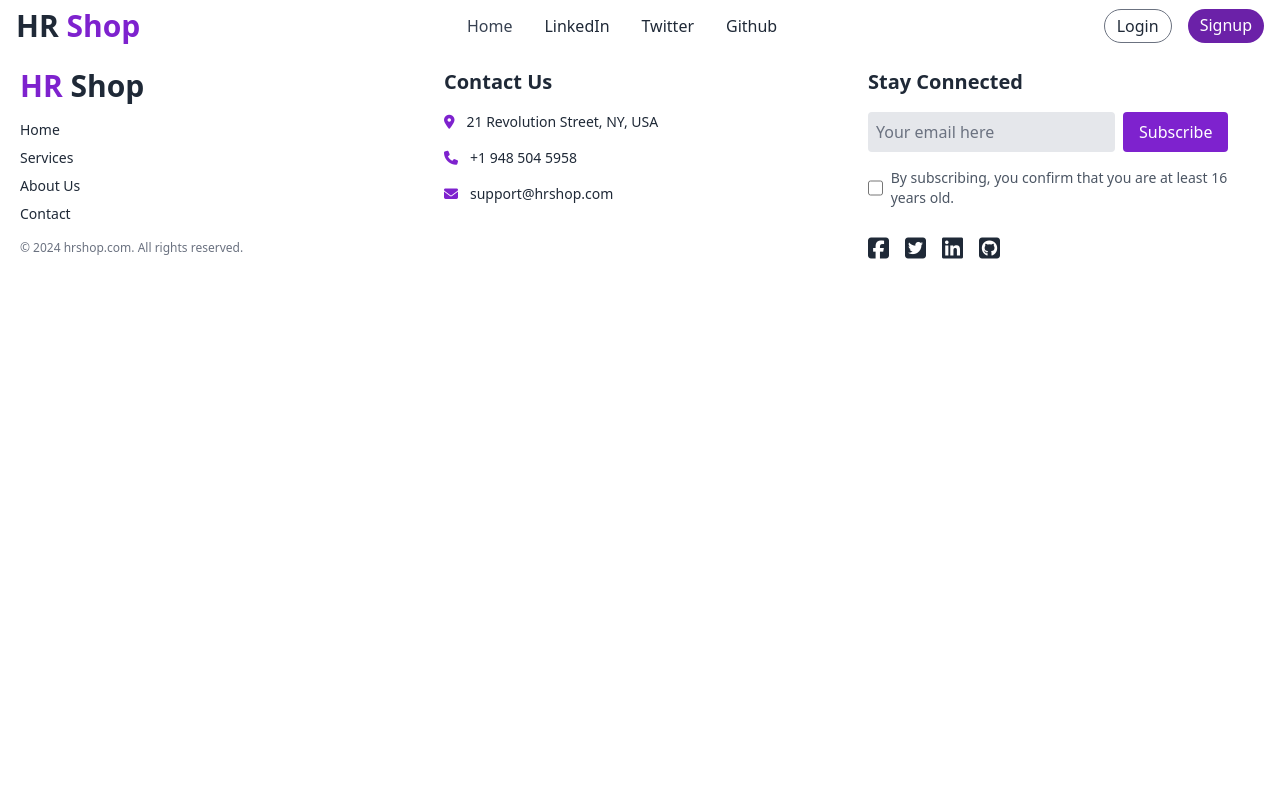
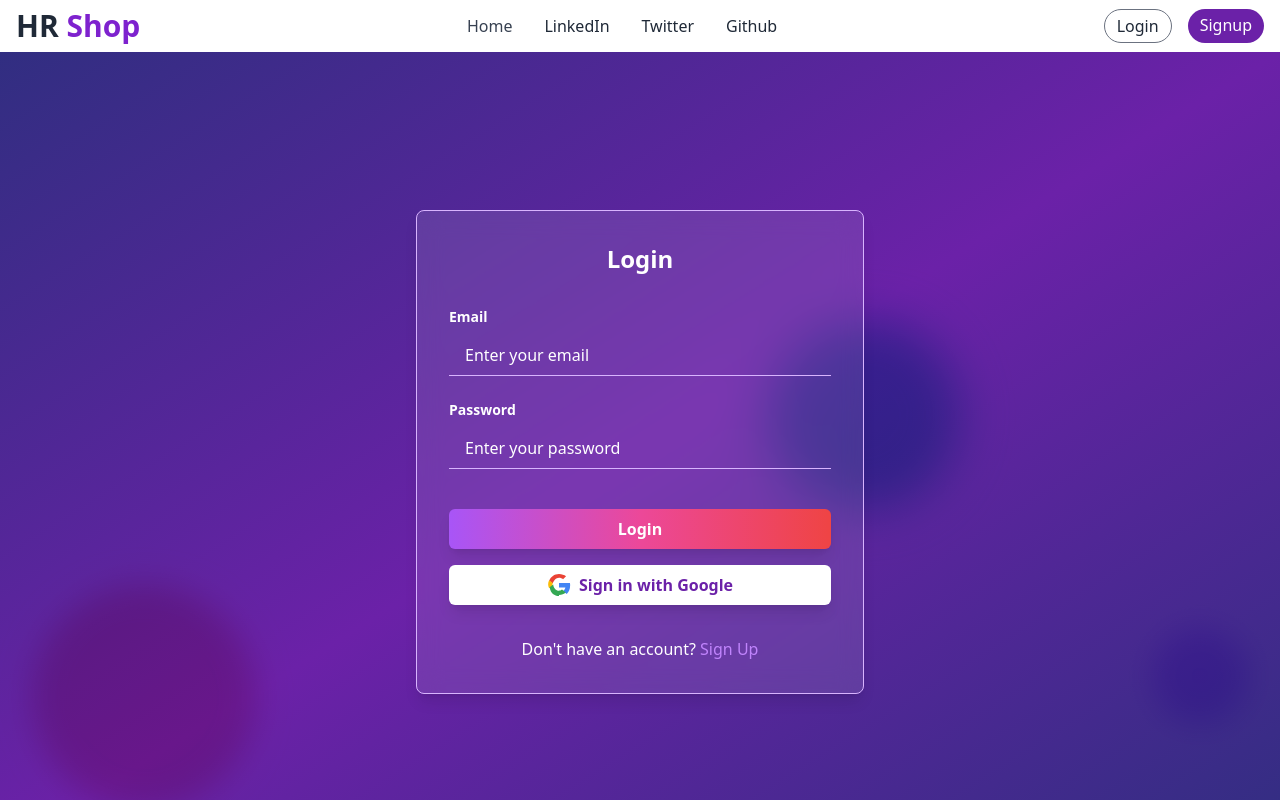
Before and after one commit to Ajay-33/HR-Client, a React (Create React App) app: page /login in a window 1280 px wide. Shown: the top 800 px of the page. Built offline with nearby package versions, Linux system fonts and the light colour scheme.

Commit message:
'login-signup-pages'

```diff
--- a/src/App.js
+++ b/src/App.js
@@ -9,6 +9,8 @@ import Footer from "./components/Footer";
 import Sidebar from "./components/SideBar";
 import HeroSection from "./components/HeroSection";
 import Home from "./pages/Home";
+import Signup from "./components/Signup";
+import Login from "./components/Login";
 
 function App() {
   return (
@@ -17,6 +19,8 @@ function App() {
         <Navbar />
         <Routes>
           <Route exact path="/" element={<Home />} />
+          <Route exact path="/signup" element={<Signup />} />
+          <Route exact path="/login" element={<Login />} />
         </Routes>
         <Footer />
       </Router>
--- a/src/components/HeroSection.js
+++ b/src/components/HeroSection.js
@@ -36,7 +36,7 @@ const HeroSection = () => {
         <img
           src={deliveryPersonImage}
           alt="Delivery Person"
-          className="w-full max-w-md mx-auto filter drop-shadow-lg rounded-3xl transform hover:scale-105 transition duration-500"
+          className="w-full max-w-md mx-auto  filter drop-shadow-lg rounded-3xl transform hover:scale-105 transition duration-500"
         />
 
       </div>
--- /dev/null
+++ b/src/components/Login.js
@@ -0,0 +1,100 @@
+import React from "react";
+import { Link } from "react-router-dom"; // Assuming you're using react-router for navigation
+
+function Login() {
+  return (
+    <div className="flex items-center justify-center min-h-screen bg-gradient-to-br from-indigo-900 via-purple-800 to-indigo-900 relative overflow-hidden">
+      {/* Background Blurred Circles */}
+      <div className="absolute inset-0 overflow-hidden">
+        <div className="absolute top-1/3 right-1/4 w-48 h-48 bg-teal-400 rounded-full opacity-60 mix-blend-multiply animate-pulse blur-xl"></div>
+        <div className="absolute bottom-32 right-8 w-24 h-24 bg-purple-500 rounded-full opacity-40 mix-blend-multiply animate-pulse blur-lg"></div>
+        <div className="absolute top-2/3 left-8 w-56 h-56 bg-pink-500 rounded-full opacity-40 mix-blend-multiply animate-pulse blur-lg"></div>
+      </div>
+
+      {/* Translucent Form */}
+      <div className="relative w-full max-w-md p-8 mx-4 bg-white bg-opacity-10 backdrop-blur-md rounded-lg shadow-lg border border-purple-300">
+        <h2 className="text-2xl font-bold text-center text-white mb-8">Login</h2>
+        <form>
+          <div className="mb-6">
+            <label className="block text-white text-sm font-semibold mb-2" htmlFor="email">
+              Email
+            </label>
+            <input
+              type="email"
+              id="email"
+              className="w-full px-4 py-2 text-white bg-transparent border-b border-purple-300 placeholder-white focus:outline-none focus:border-purple-500"
+              placeholder="Enter your email"
+              required
+            />
+          </div>
+          <div className="mb-6">
+            <label className="block text-white text-sm font-semibold mb-2" htmlFor="password">
+              Password
+            </label>
+            <input
+              type="password"
+              id="password"
+              className="w-full px-4 py-2 text-white bg-transparent border-b border-purple-300 placeholder-white focus:outline-none focus:border-purple-500"
+              placeholder="Enter your password"
+              required
+            />
+          </div>
+          {/* Enhanced Login Button */}
+          <button
+            type="submit"
+            className="w-full px-4 py-2 mt-4 text-white font-semibold rounded-md shadow-lg focus:outline-none bg-gradient-to-r from-purple-500 via-pink-500 to-red-500 hover:from-pink-500 hover:to-purple-500 transition-all duration-300 transform hover:scale-105"
+          >
+            Login
+          </button>
+          {/* Sign in with Google Button */}
+          <button
+            type="button"
+            className="w-full px-4 py-2 mt-4 text-purple-800 font-semibold rounded-md shadow-lg focus:outline-none bg-white hover:bg-gray-100 transition-all duration-300 transform hover:scale-105 flex items-center justify-center space-x-2"
+          >
+            <svg
+              className="w-6 h-6"
+              xmlns="http://www.w3.org/2000/svg"
+              viewBox="0 0 48 48"
+            >
+              <path
+                fill="#EA4335"
+                d="M24 9.5c3.15 0 5.88 1.08 8.07 2.92l6-6C34.54 3.88 29.5 2 24 2 14.8 2 7.18 7.66 4.24 15.63l7.12 5.52C13.1 15.3 18.06 9.5 24 9.5z"
+              />
+              <path
+                fill="#4285F4"
+                d="M46.3 24.5c0-1.55-.14-3.04-.4-4.5H24v9h12.8c-.55 3.02-2.33 5.5-4.92 7.16l7.56 5.86c4.41-4.07 6.86-10.08 6.86-17.52z"
+              />
+              <path
+                fill="#FBBC05"
+                d="M11.36 28.02c-.88-2.56-.88-5.3 0-7.86L4.24 14.63C1.66 19.43 1.66 25.57 4.24 30.37l7.12-5.52z"
+              />
+              <path
+                fill="#34A853"
+                d="M24 44c5.54 0 10.2-1.83 13.6-4.98l-7.56-5.86C27.77 34.98 25.94 35.5 24 35.5c-5.94 0-10.9-5.8-11.64-12.65l-7.12 5.52C7.18 40.34 14.8 46 24 46z"
+              />
+              <path
+                fill="none"
+                d="M2 2h44v44H2z"
+              />
+            </svg>
+            <span>Sign in with Google</span>
+          </button>
+        </form>
+        {/* Don't have an account? */}
+        <div className="mt-8 text-center">
+          <p className="text-white">
+            Don't have an account?{" "}
+            <Link
+              to="/signup"
+              className="text-purple-400 hover:underline hover:text-purple-500"
+            >
+              Sign Up
+            </Link>
+          </p>
+        </div>
+      </div>
+    </div>
+  );
+}
+
+export default Login;
--- a/src/components/Navbar.js
+++ b/src/components/Navbar.js
@@ -13,7 +13,7 @@ const Navbar = () => {
         {/* Center: Navigation Links */}
         <nav className="hidden md:flex space-x-8">
           <Link
-            to="/tracking"
+            to="/"
             className="text-gray-700 hover:text-purple-700 transition duration-300"
           >
             Home
--- /dev/null
+++ b/src/components/Signup.js
@@ -0,0 +1,112 @@
+import React from "react";
+import { Link } from "react-router-dom"; // Assuming you're using react-router for navigation
+
+function SignUp() {
+  return (
+    <div className="flex items-center justify-center min-h-screen bg-gradient-to-br from-indigo-900 via-purple-800 to-indigo-900 relative overflow-hidden">
+      {/* Background Blurred Circles */}
+      <div className="absolute inset-0 overflow-hidden">
+        <div className="absolute top-1/3 right-1/4 w-48 h-48 bg-teal-400 rounded-full opacity-60 mix-blend-multiply animate-pulse blur-xl"></div>
+        <div className="absolute bottom-32 right-8 w-24 h-24 bg-purple-500 rounded-full opacity-40 mix-blend-multiply animate-pulse blur-lg"></div>
+        <div className="absolute top-2/3 left-8 w-56 h-56 bg-pink-500 rounded-full opacity-40 mix-blend-multiply animate-pulse blur-lg"></div>
+      </div>
+
+      {/* Translucent Form */}
+      <div className="relative w-full max-w-md p-8 mx-4 bg-white bg-opacity-10 backdrop-blur-md rounded-lg shadow-lg border border-purple-300">
+        <h2 className="text-2xl font-bold text-center text-white mb-8">Sign Up</h2>
+        <form>
+          <div className="mb-6">
+            <label className="block text-white text-sm font-semibold mb-2" htmlFor="username">
+              Username
+            </label>
+            <input
+              type="text"
+              id="username"
+              className="w-full px-4 py-2 text-white bg-transparent border-b border-purple-300 placeholder-white focus:outline-none focus:border-purple-500"
+              placeholder="Enter your username"
+              required
+            />
+          </div>
+          <div className="mb-6">
+            <label className="block text-white text-sm font-semibold mb-2" htmlFor="email">
+              Email
+            </label>
+            <input
+              type="email"
+              id="email"
+              className="w-full px-4 py-2 text-white bg-transparent border-b border-purple-300 placeholder-white focus:outline-none focus:border-purple-500"
+              placeholder="Enter your email"
+              required
+            />
+          </div>
+          <div className="mb-6">
+            <label className="block text-white text-sm font-semibold mb-2" htmlFor="password">
+              Password
+            </label>
+            <input
+              type="password"
+              id="password"
+              className="w-full px-4 py-2 text-white bg-transparent border-b border-purple-300 placeholder-white focus:outline-none focus:border-purple-500"
+              placeholder="Enter your password"
+              required
+            />
+          </div>
+          {/* Enhanced Sign Up Button */}
+          <button
+            type="submit"
+            className="w-full px-4 py-2 mt-4 text-white font-semibold rounded-md shadow-lg focus:outline-none bg-gradient-to-r from-purple-500 via-pink-500 to-red-500 hover:from-pink-500 hover:to-purple-500 transition-all duration-300 transform hover:scale-105"
+          >
+            Sign Up
+          </button>
+          {/* Sign in with Google Button */}
+          <button
+            type="button"
+            className="w-full px-4 py-2 mt-4 text-purple-800 font-semibold rounded-md shadow-lg focus:outline-none bg-white hover:bg-gray-100 transition-all duration-300 transform hover:scale-105 flex items-center justify-center space-x-2"
+          >
+            <svg
+              className="w-6 h-6"
+              xmlns="http://www.w3.org/2000/svg"
+              viewBox="0 0 48 48"
+            >
+              <path
+                fill="#EA4335"
+                d="M24 9.5c3.15 0 5.88 1.08 8.07 2.92l6-6C34.54 3.88 29.5 2 24 2 14.8 2 7.18 7.66 4.24 15.63l7.12 5.52C13.1 15.3 18.06 9.5 24 9.5z"
+              />
+              <path
+                fill="#4285F4"
+                d="M46.3 24.5c0-1.55-.14-3.04-.4-4.5H24v9h12.8c-.55 3.02-2.33 5.5-4.92 7.16l7.56 5.86c4.41-4.07 6.86-10.08 6.86-17.52z"
+              />
+              <path
+                fill="#FBBC05"
+                d="M11.36 28.02c-.88-2.56-.88-5.3 0-7.86L4.24 14.63C1.66 19.43 1.66 25.57 4.24 30.37l7.12-5.52z"
+              />
+              <path
+                fill="#34A853"
+                d="M24 44c5.54 0 10.2-1.83 13.6-4.98l-7.56-5.86C27.77 34.98 25.94 35.5 24 35.5c-5.94 0-10.9-5.8-11.64-12.65l-7.12 5.52C7.18 40.34 14.8 46 24 46z"
+              />
+              <path
+                fill="none"
+                d="M2 2h44v44H2z"
+              />
+            </svg>
+            <span>Sign in with Google</span>
+          </button>
+        </form>
+        {/* Already have an account? */}
+        <div className="mt-8 text-center">
+          <p className="text-white">
+            Already have an account?{" "}
+            <Link
+              to="/login"
+              className="text-purple-400 hover:underline hover:text-purple-500"
+            >
+              Login
+            </Link>
+          </p>
+        </div>
+      </div>
+    </div>
+  );
+}
+
+export default SignUp;
--- a/src/components/Twitter.js
+++ b/src/components/Twitter.js
@@ -16,9 +16,9 @@ const Twitter = () => {
   const [generatedQuery, setGeneratedQuery] = useState("");
 
   const generateLink = () => {
-    const baseURL = "https://www.google.com/search?q=site:twitter.com";
+    const baseURL = "http://www.google.com/search?q=site:twitter.com -inurl:(search|favorites|status|statuses|jobs) -intitle:(job|jobs) -recruiter -HR -careers";
     const query = [
-      location ? `+"${location}"` : "",
+      `+"${location}"`,
       skillsInclude ? `+"${skillsInclude}"` : "",
       skillsExclude ? `-"${skillsExclude}"` : "",
     ]
```
